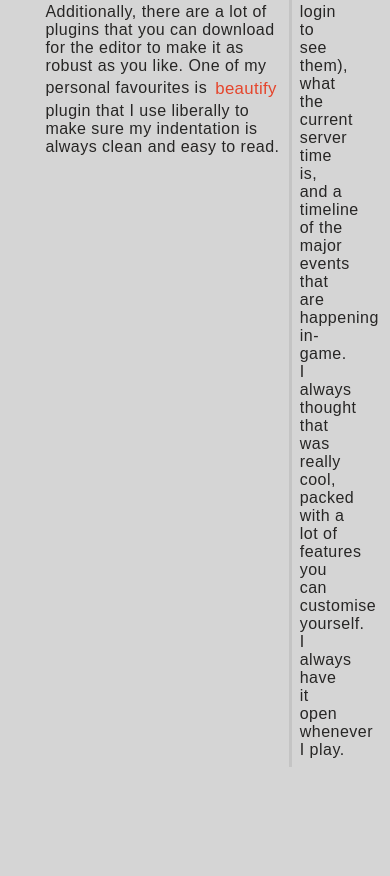
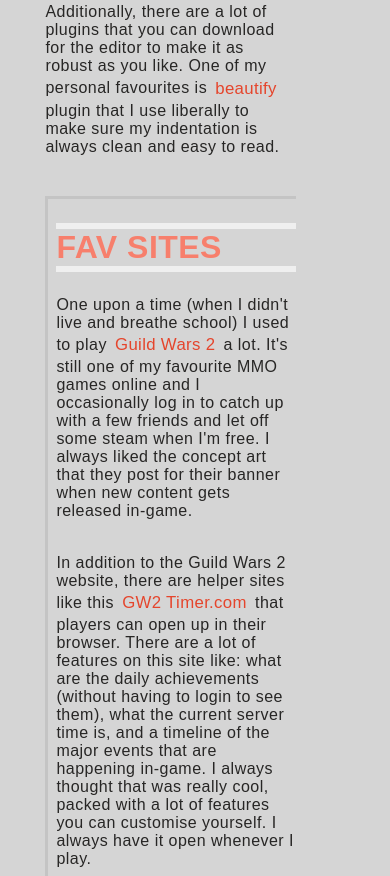
Before and after one commit to Pharakture/comp1950, a plain HTML site: page index.html in a window 390 px wide. Shown: the part 2301-3177 px from the top of the page. Before the commit the page ends 3068 px from the top, so only its background shows below. Drawn offline with Linux system fonts and the light colour scheme.

Commit message:
testing for mobile responsiveness: move sidebar from right to bottom while on mobile

```diff
--- a/css/style.css
+++ b/css/style.css
@@ -1,6 +1,16 @@
 /* Stylesheet by Kae Ramirez A00923169 */
 
 /* ------ ID asc ------ */
+
+/* mobile responsiveness */
+@media only screen and (max-width: 960px) {
+  #moveme {
+	float: left;
+    width: 80%;
+	border-top: 3px solid #c4c4c4;
+  }
+}
+
 #name {
 	color: #e5452c;
 	letter-spacing: 0.05em
--- a/index.html
+++ b/index.html
@@ -97,7 +97,7 @@
 				</article>
 			</main>
 
-			<aside class="sidebar">
+			<aside class="sidebar" id="moveme">
 				<article>
 					<h3 id="fav">Fav Sites</h3>
 					<p>One upon a time (when I didn't live and breathe school) I used to play <a href="https://www.guildwars2.com/en/">Guild Wars 2</a> a lot. It's still one of my favourite MMO games online and I occasionally log in to catch up with a few friends and let off some steam when I'm free. I always liked the concept art that they post for their banner when new content gets released in-game.</p>
```
Also changed, not shown: europe.html (+1 -1 lines).
